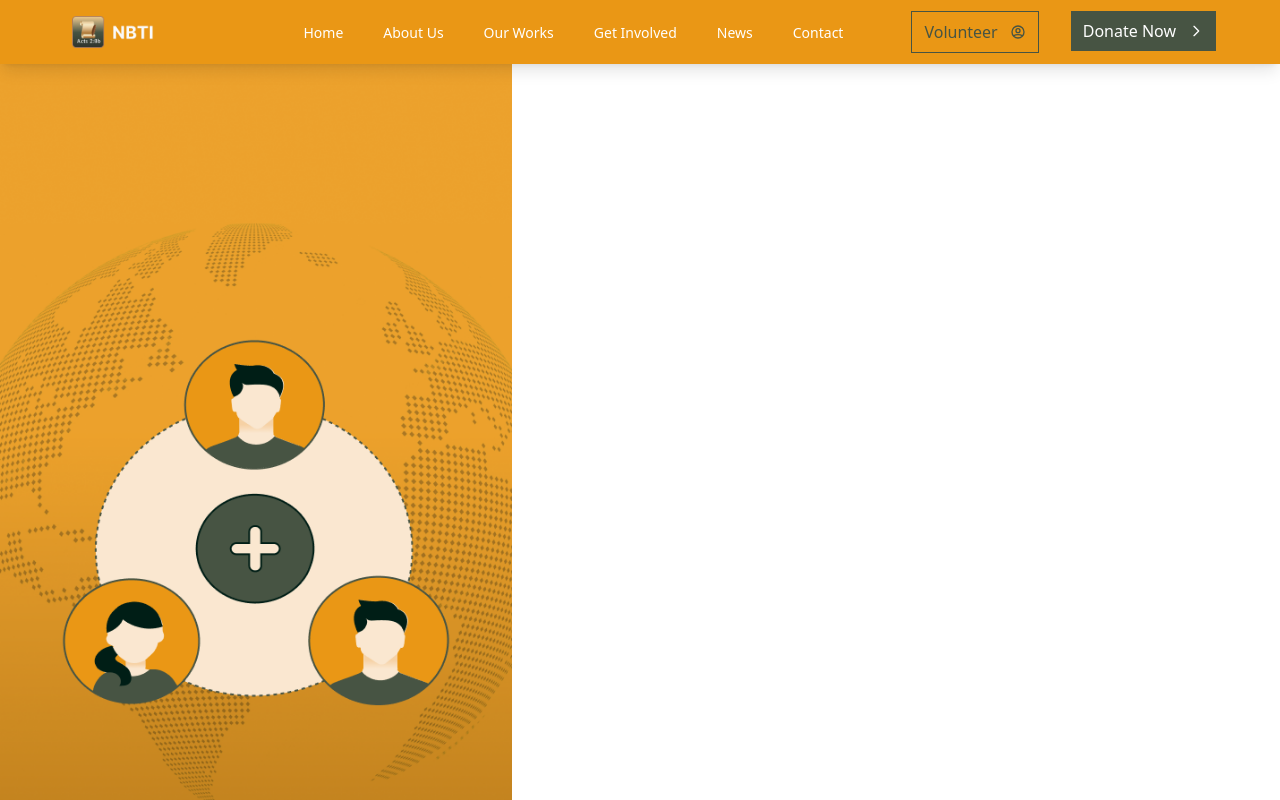
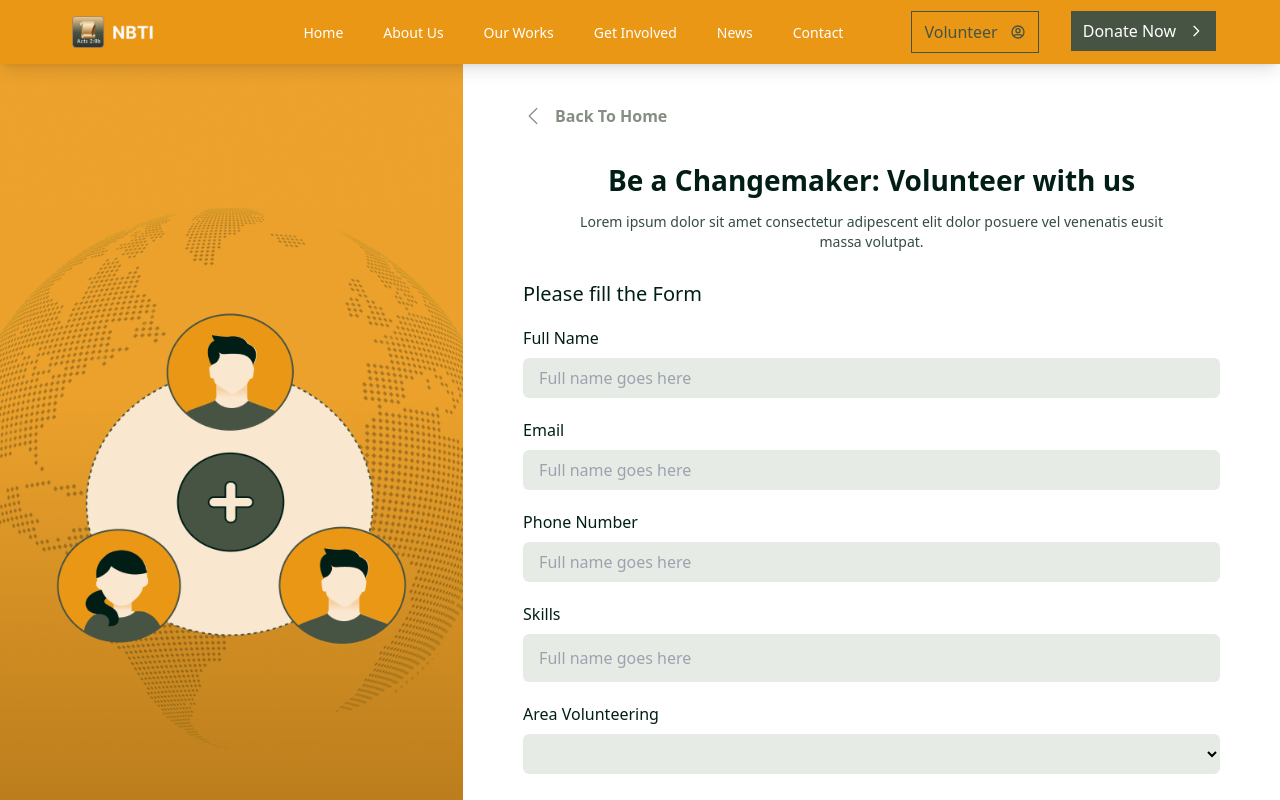
Before and after one commit to Bitrus-Dzakwa/NBTI-Project, a React (Vite) app: page /volunteer in a window 1280 px wide. Shown: the top 800 px of the page. Built offline with nearby package versions, Linux system fonts and the light colour scheme; the HTML template or start-up script is replaced by a standard one; a web font is replaced by a local one.

Commit message:
Refactoring and implementations

```diff
--- a/src/components/VolunteerForm.jsx
+++ b/src/components/VolunteerForm.jsx
@@ -1,8 +1,118 @@
+import { memo, useCallback } from "react"
 
-function VolunteerForm() {
+
+
+const VolunteerForm = memo(function VolunteerForm() {
+
+  const OnFormSubmit = useCallback(
+    (e) => {
+      console.log(e);
+      e.preventDefault();
+    },
+    [])
+
+
   return (
-    <div>VolunteerForm</div>
+    <>
+      <h3 className="text-xl leading-6 text-darkishtext-100 font-normal mt-[1.875rem]">Please fill the Form</h3>
+      <section className="mt-5">
+        <form className="flex flex-col gap-5" action="" method="post">
+
+          <div className="w-full">
+            <label className="text-base text-darkishtext-100" id="fullname">Full Name</label> <br />
+            <input className="w-full rounded-md mt-2 py-2 px-4 bg-[#103f021a]"
+              type="text" name="fullname" id="fullname"
+              placeholder="Full name goes here"
+            />
+          </div>
+
+          <div className="w-full">
+            <label className="text-base text-darkishtext-100" id="email">Email</label> <br />
+            <input className="w-full rounded-md mt-2  py-2 px-4 bg-[#103f021a]"
+              type="text" name="email" id="email"
+              placeholder="Full name goes here"
+            />
+          </div>
+
+          <div className="w-full">
+            <label className="text-base text-darkishtext-100" id="phone_number">Phone Number</label> <br />
+            <input className="w-full rounded-md mt-2 py-2 px-4 bg-[#103f021a]"
+              type="text" name="phone_number" id="phone_number"
+              placeholder="Full name goes here"
+            />
+          </div>
+
+          <div className="w-full">
+            <label className="text-base text-darkishtext-100" id="skills">Skills</label> <br />
+            <input className="w-full h-12 max-h-14 rounded-md mt-2 py-2 px-4 bg-[#103f021a]"
+              type="text" name="skills" id="skills"
+              placeholder="Full name goes here"
+            />
+          </div>
+
+          <div className="w-full">
+            <label className="text-base text-darkishtext-100" id="area">Area Volunteering</label> <br />
+            <select className="w-full rounded-md mt-2 py-2 px-4 bg-[#103f021a]"
+              type="text" name="area" id="area"
+              placeholder="Full name goes here"
+            >
+              <option></option>
+              <option></option>
+              <option></option>
+            </select>
+          </div>
+
+          <div className="w-full">
+            <label className="text-base text-darkishtext-100" id="availability">Availability</label> <br />
+            <textarea className="w-full rounded-md mt-2 py-2 px-4 bg-[#103f021a]"
+            placeholder="Explain your availability" cols={6} autoComplete="true" autoCorrect="true" autoSave="true"
+             />
+          </div>
+
+
+        </form>
+      </section>
+
+    </>
   )
-}
+})
 
 export default VolunteerForm
+
+/*
+import ReactCountryFlag from "react-country-flag"
+
+<div>
+            <ReactCountryFlag countryCode="US" />
+
+            <ReactCountryFlag
+                className="emojiFlag"
+                countryCode="US"
+                style={{
+                    fontSize: '2em',
+                    lineHeight: '2em',
+                }}
+                aria-label="United States"
+            />
+
+            <ReactCountryFlag countryCode="US" svg />
+
+            <ReactCountryFlag
+                countryCode="US"
+                svg
+                style={{
+                    width: '2em',
+                    height: '2em',
+                }}
+                title="US"
+            />
+
+            <ReactCountryFlag
+                countryCode="US"
+                svg
+                cdnUrl="https://cdnjs.cloudflare.com/ajax/libs/flag-icon-css/3.4.3/flags/1x1/"
+                cdnSuffix="svg"
+                title="US"
+            />
+        </div>
+*/
--- a/src/components/VolunteerSection.jsx
+++ b/src/components/VolunteerSection.jsx
@@ -1,14 +1,22 @@
 
 import VolunteerPageIMG from "../assets/volunteer-page-img.png"
+import VolunteerForm from "./VolunteerForm";
+import VolunteerHeader from "./VolunteerHeader";
+
 
 function VolunteerSection() {
   return (
     <div className="flex ">
-        <div className="w-2/5">
-            <img src={VolunteerPageIMG} alt="Generic Image of people holding hands" />
-        </div>
-        <div className="px-[3.75rem]">
-        </div>
+
+      <section className="w-2/5 hidden md:block">
+        <img src={VolunteerPageIMG} alt="Generic Image of people holding hands" />
+      </section>
+
+      <section className="pt-10 px-5 md:px-[3.75rem]">
+        <VolunteerHeader />
+        <VolunteerForm />
+      </section>
+
     </div>
   )
 }
--- a/src/pages/Volunteer.jsx
+++ b/src/pages/Volunteer.jsx
@@ -1,5 +1,4 @@
-import VolunteerForm from "../components/VolunteerForm";
-import VolunteerHeader from "../components/VolunteerHeader";
+
 import VolunteerSection from "../components/VolunteerSection";
 
 function Volunteer() {
```
